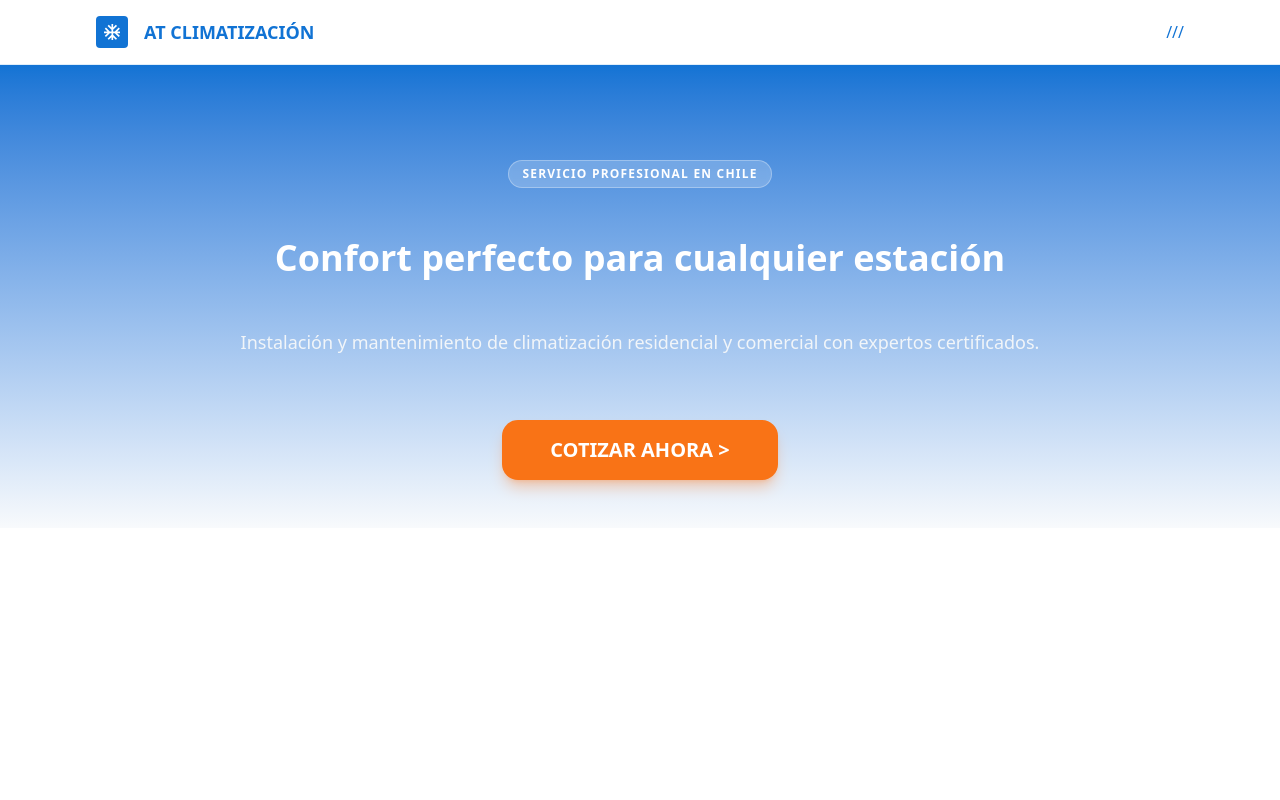
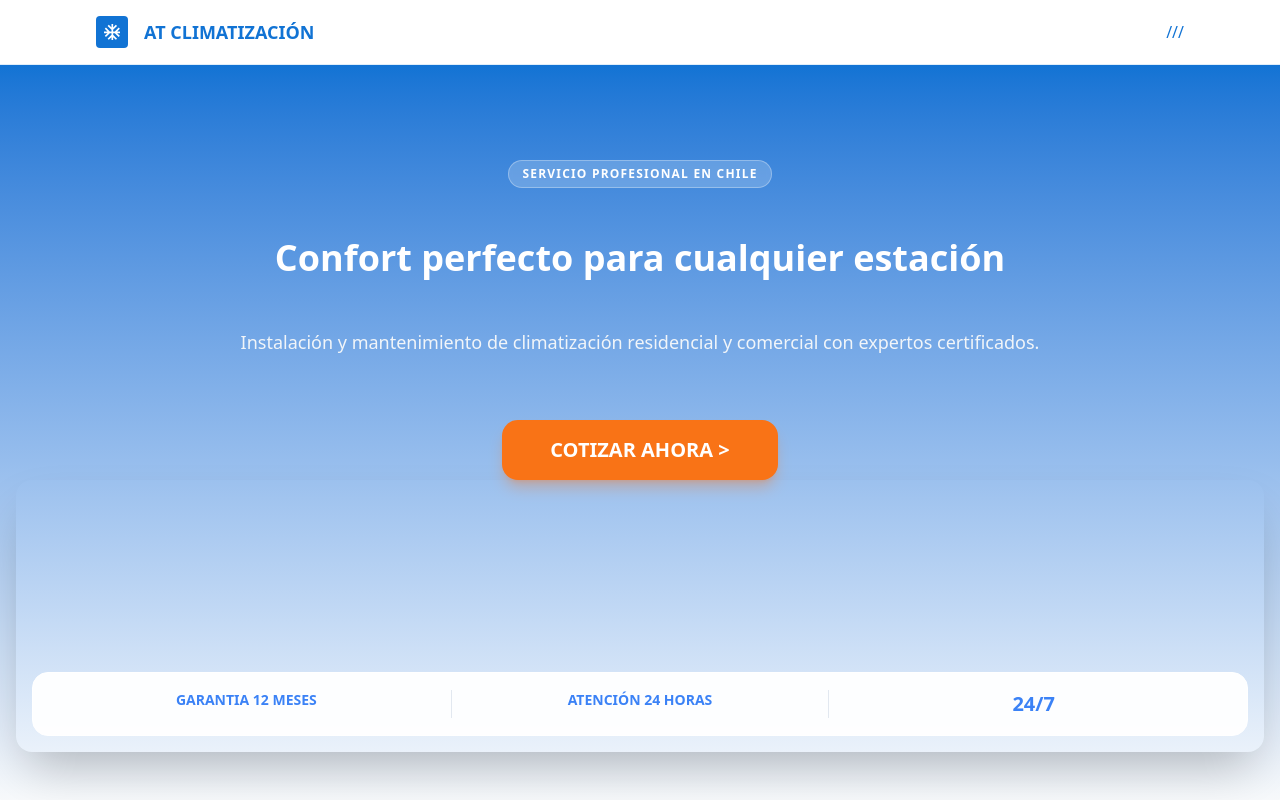
Before and after one commit to Popicode/web-at, a Next.js app: page / in a window 1280 px wide. Built offline with nearby package versions, Linux system fonts and the light colour scheme.

Commit message:
feat: implementar estructura base sin img para card principal de la section Hero

```diff
--- a/src/components/sections/hero/Hero.jsx
+++ b/src/components/sections/hero/Hero.jsx
@@ -1,5 +1,6 @@
 import { Children } from "react"
 import { CTAButton } from "../../shared/ui/CTAButton"
+import { HomeHeroCard } from "./HomeHeroCard"
 
 
 export function Hero() {
@@ -21,6 +22,8 @@ export function Hero() {
                     {'COTIZAR AHORA  >'}
                 </CTAButton>
             </div>
+            <HomeHeroCard />
+
         </section>
     )
 }
--- /dev/null
+++ b/src/components/sections/hero/HomeHeroCard.jsx
@@ -0,0 +1,26 @@
+export function HomeHeroCard() {
+    return (
+        <div className="bg-transparent flex flex-col rounded-xl w-full overflow-hidden shadow-[0px_25px_50px_-12px_rgba(0,0,0,0.25)]" >
+            <div className=" h-56 w-full overflow-hidden relative">
+                <img />
+            </div>
+            <div className="bg-white/95 border border-white rounded-xl mx-4 -mt-8 mb-4 flex gap-4 px-6.25 py-4.25">
+                <div className="flex flex-col  gap-1 items-center flex-1">
+                    <span className="font-bold text-sm text-brand-500 uppercase ">
+                        Garantia 12 meses
+                    </span>
+                </div>
+                <div className=" border-l border-r border-[#e2e8f0] flex flex-col  gap-1 items-center flex-1">
+                    <span className="font-bold text-sm text-brand-500 uppercase  ">
+                        Atención 24 horas
+                    </span>
+                </div>
+                <div className="flex flex-col  gap-1 items-center flex-1">
+                    <span className="font-bold text-xl text-brand-500 uppercase ">
+                        24/7
+                    </span>
+                </div>
+            </div>
+        </div>
+    )
+}
```
